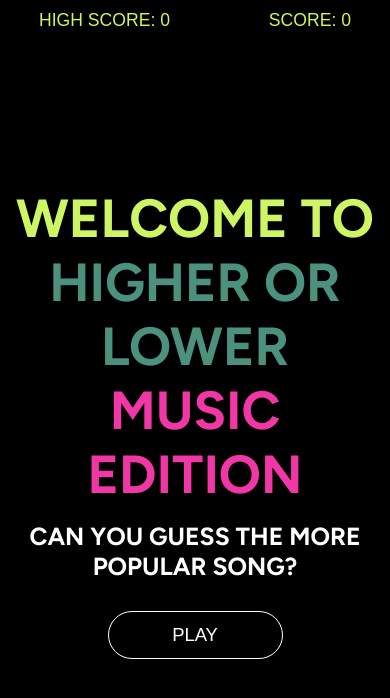
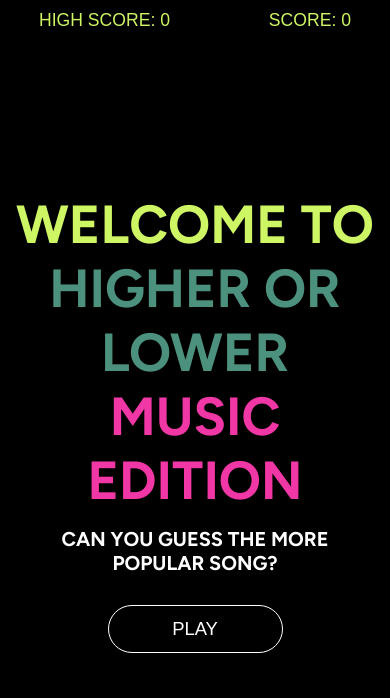
Before and after one commit to ken862734801/higher-or-lower-spotify, a React (Create React App) app in the folder client/: page /#/ in a window 390 px wide. Shown: the top 698 px of the page. Built offline with nearby package versions, Linux system fonts and the light colour scheme; no server answers.

Commit message:
media query

```diff
--- a/client/src/components/game/game.css
+++ b/client/src/components/game/game.css
@@ -207,6 +207,11 @@ header{
     h1{
         font-size:3.35em;
     }
+    .subtitle-container > h2{
+        font-size:1.25em;
+        max-width:350px;
+        margin: 0 auto;
+    }
     .circle{
         margin:12.5px 0px;
         width:60px;
@@ -222,9 +227,6 @@ header{
     h1{
         margin-top:30px;
         font-size:2.0em;
-    }
-    .subtitle-container{
-        display:none;
     }
 
     .card-image{
```
